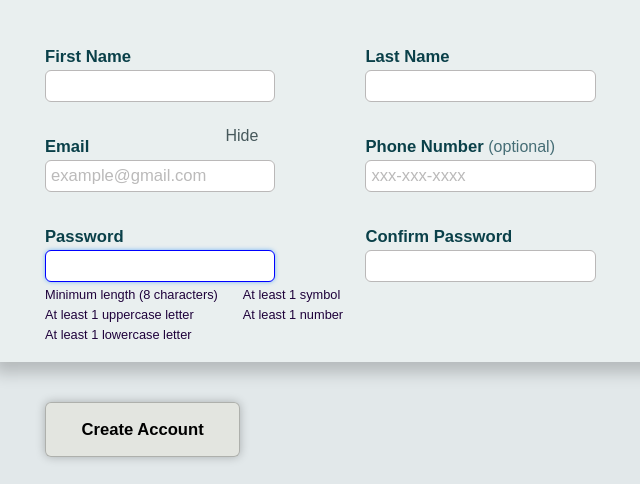
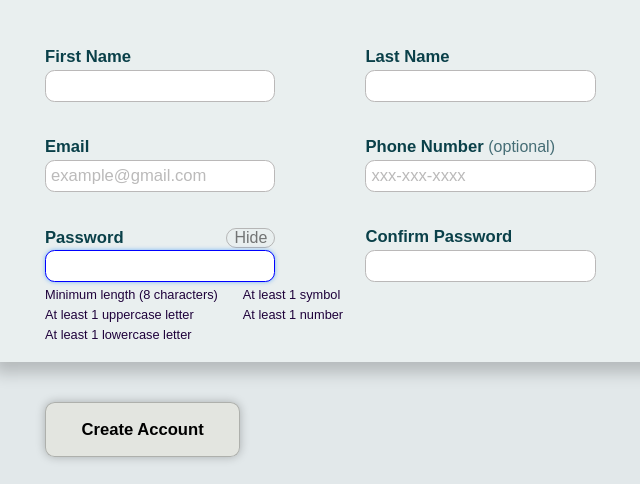
Before and after one commit to VHadyak/Sign-Up-, a plain HTML site: page index.html in a window 1280 px wide. Both pictures are taken after a click on the element "Show". Shown: the part 274-758 px from the top of the page, 517-1157 px from the left. Drawn offline with Linux system fonts and the light colour scheme; files whose address does not match are found by name.

Commit message:
Reposition a hide/show toggle alongside a password label

```diff
--- a/index.html
+++ b/index.html
@@ -41,7 +41,10 @@
           <span class="phone-error error-style">Please enter a 10-digit phone number</span>
         </div>
         <div class="pass-section">
-          <label for="password">Password</label>
+          <div class="label-container">
+            <label for="password">Password</label>
+            <span id="pass-reveal" class="toggle-password">Show</span>
+          </div>
           <input type="password" id="password" name="password" required>
           <div class="password-requirements">
             <div class="col-1">
@@ -55,7 +58,6 @@
             </div>
           </div>
           <span class ="pass-error error-style pass-message">Meet all password requirements</span>
-          <span id="pass-reveal" class="toggle-password">Show</span>
         </div>
         <div>
           <label for="confirm-pass">Confirm Password</label>
--- a/script.js
+++ b/script.js
@@ -287,21 +287,21 @@ passInput.addEventListener("blur", () => {
       isFocused = false;
       errorHandler(passInput, passError);
     };
-    if (featureClicked || isFocused) {
+    if (toggleClicked || isFocused) {
       handleFocus();
-      featureClicked = false;
+      toggleClicked = false;
     };
   } else {
     if (isValid) {
       passError.style.display = "none";
-      if (featureClicked || isFocused) {
+      if (toggleClicked || isFocused) {
         handleFocus();
       };
     } else {
       // Show error message, when out of focus and at least one character entered
       passError.style.display = "block";
       // Permanent focus on pass input if show/hide on toggle
-      if (featureClicked || isFocused) {
+      if (toggleClicked || isFocused) {
         handleFocus();
       };
     };
@@ -310,7 +310,7 @@ passInput.addEventListener("blur", () => {
   // Remove permanent focus if its clicked outside pass input or hide/show toggle
   document.body.addEventListener("click", (e) => {
     if (e.target !== passInput && e.target !== togglePassword) {
-      featureClicked = false;
+      toggleClicked = false;
       isFocused = false;
       passInput.blur();
     } else {
@@ -322,7 +322,7 @@ passInput.addEventListener("blur", () => {
 // In focus state
 passInput.addEventListener("focus", () => {
   passwordValue = passInput.value;
-  showReq.style.display = "flex";
+  showReq.style.display = "";
 
   if (passwordValue.length < 1 && !submitClicked) {
     passInput.style.border = "1px solid blue";
@@ -513,7 +513,7 @@ function handleFocus() {
   passInput.focus();
 };
 
-let featureClicked = false;
+let toggleClicked = false;
 // Allow user to see or hide the password entered
 function showHidePassword() {
   togglePassword.addEventListener("click", () => {
@@ -525,12 +525,12 @@ function showHidePassword() {
     } else {
       passInput.type = "password";
       togglePassword.textContent = "Show";
-      showReq.classList.remove("password-requirements-focused")
+      showReq.classList.remove("password-requirements-focused");
       passError.classList.remove("pass-message-custom");
     };
 
     handleFocus();
-    featureClicked = true;
+    toggleClicked = true;
   });
 };
 showHidePassword();
--- a/styles.css
+++ b/styles.css
@@ -133,6 +133,13 @@ form div.inputs > div > label {
   color: rgb(10, 64, 73);
 }
 
+.label-container > label {
+  margin-bottom: 2px;
+  font-weight: bolder;
+  font-size: clamp(0.9rem, 1.3vw, 1.2rem);
+  color: rgb(10, 64, 73);
+}
+
 /* "Optional" label for phone number input */
 form .inputs > div > label > span {
   color: rgba(10, 62, 73, 0.731);
@@ -145,7 +152,7 @@ input {
   width: 100%;
   padding: 5px;
   border: 1px solid #bab8b8;
-  border-radius: 4px;
+  border-radius: 0.5rem;
   outline: none;
   font-family: "CustomFormFont", sans-serif;
   font-size: clamp(0.8rem, 1.3vw, 1.1rem);
@@ -156,6 +163,27 @@ input::placeholder {
   color: #bbbaba;
 }
 
+.label-container {
+  display: flex;
+  justify-content: space-between;
+  gap: 20px;
+}
+
+.toggle-password {
+  color:rgba(112, 114, 114, 0.99);
+  cursor: pointer;
+  font-size: clamp(0.65rem, 1.3vw, 1rem);
+  padding: 0 3px 0 3px;
+  border: 1px solid rgba(146, 144, 144, 0.59);
+  border-radius: 1rem;
+  align-self: center;
+}
+
+.toggle-password:hover {
+  transform: scale(1.1);
+  background-color: #dae6e3;
+}
+
 button[type="submit"] {
   background-color: rgba(227, 229, 224, 0.997);
   border: 1px solid rgba(0, 0, 0, 0.234);
@@ -163,7 +191,7 @@ button[type="submit"] {
   width: 100%;
   font-size: clamp(1rem, 1.3vw, 1.4rem);
   font-weight: bolder;
-  border-radius: 4px;
+  border-radius: 0.5rem;
   height: 40px;
   margin-top: 30px;
   box-shadow: 0 0 10px 0 rgba(0, 0, 0, 0.25);
@@ -500,13 +528,18 @@ input:-webkit-autofill:active {
   input {
     width: min(18vw, 400px);
     height: min(4vh, 40px);
-    border-radius: 6px;
+    border-radius: 0.6rem;
+  }
+
+  .toggle-password {
+    padding: 0 7px 0 7px;
+    margin-bottom: 1px;
   }
 
   button[type="submit"] {
     width: calc(9vw + 80px);
     height: 55px;
-    border-radius: 6px;
+    border-radius: 0.6rem;
     text-align: center;
   }
 
@@ -532,18 +565,6 @@ input:-webkit-autofill:active {
     position: absolute;
   }
 
-  #password {
-    padding-right: 60px;
-  }
-
-  .toggle-password {
-    color:rgba(4, 27, 31, 0.709);
-    cursor: pointer;
-    position: absolute;
-    left: 30%;
-    bottom: -37%;
-  }
-
   .col-1,
   .col-2 {
     display: flex;
@@ -562,8 +583,9 @@ input:-webkit-autofill:active {
   .last-name-error {
     padding-top: 3px;
   }
-   /* Display the requirements when in focus state */
-   input[type="password"]#password:focus + .password-requirements {
+
+  /* Display the requirements when in focus state */
+  input[type="password"]#password:focus + .password-requirements {
     padding-top: 5px;
     display: flex;
     flex-direction: row;
```
